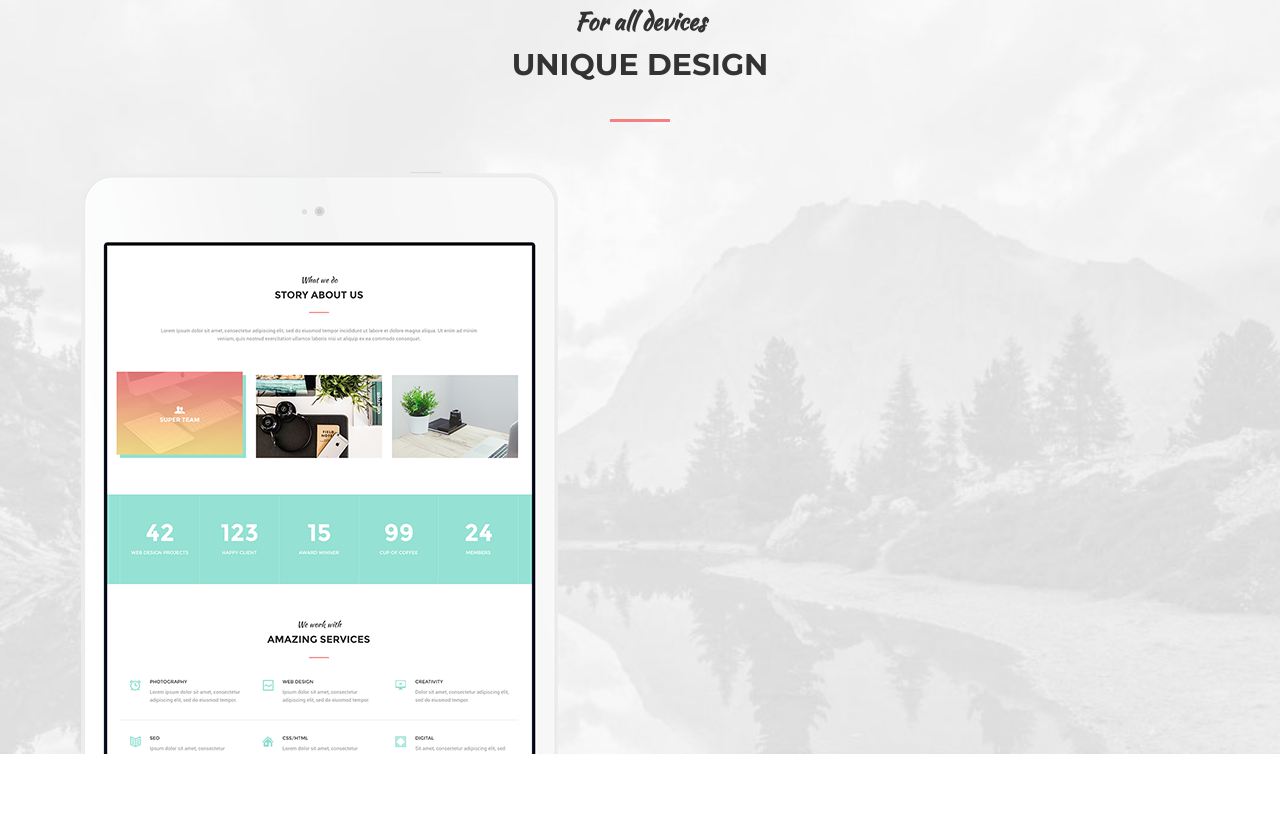
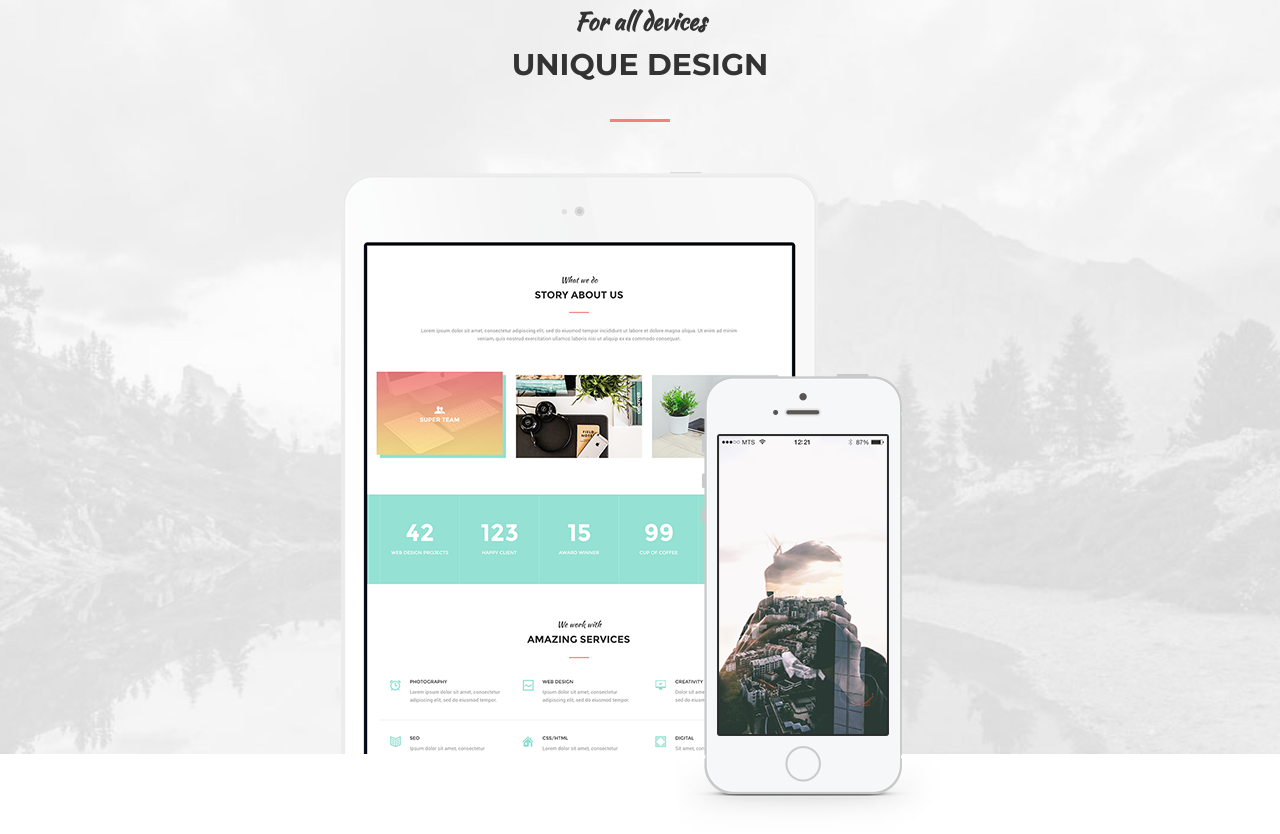
Before and after one commit to uorii/PetMogo, a plain HTML site: page index.html in a window 1280 px wide. Shown: the part 2476-3310 px from the top of the page. Before the commit the page ends 3230 px from the top, so only its background shows below. Drawn offline with Linux system fonts and the light colour scheme.

Commit message:
img bug fixed

```diff
--- a/index.html
+++ b/index.html
@@ -217,10 +217,10 @@
                 <h2 class="section__title">Unique design</h2>
             </div><!-- section__header -->
 
-            <div class="divices">
+            <div class="devices">
                 <img class="devices__item" src="/assets/images/ipad.png" alt="ipad">
                 <img class="devices__item devices__item--iphone" src="/assets/images/iphone.png" alt="iphone">
-            </div><!-- devices -->
+            </div> <!-- devices -->
 
         </div><!-- container -->
     </section><!-- section -->
```
